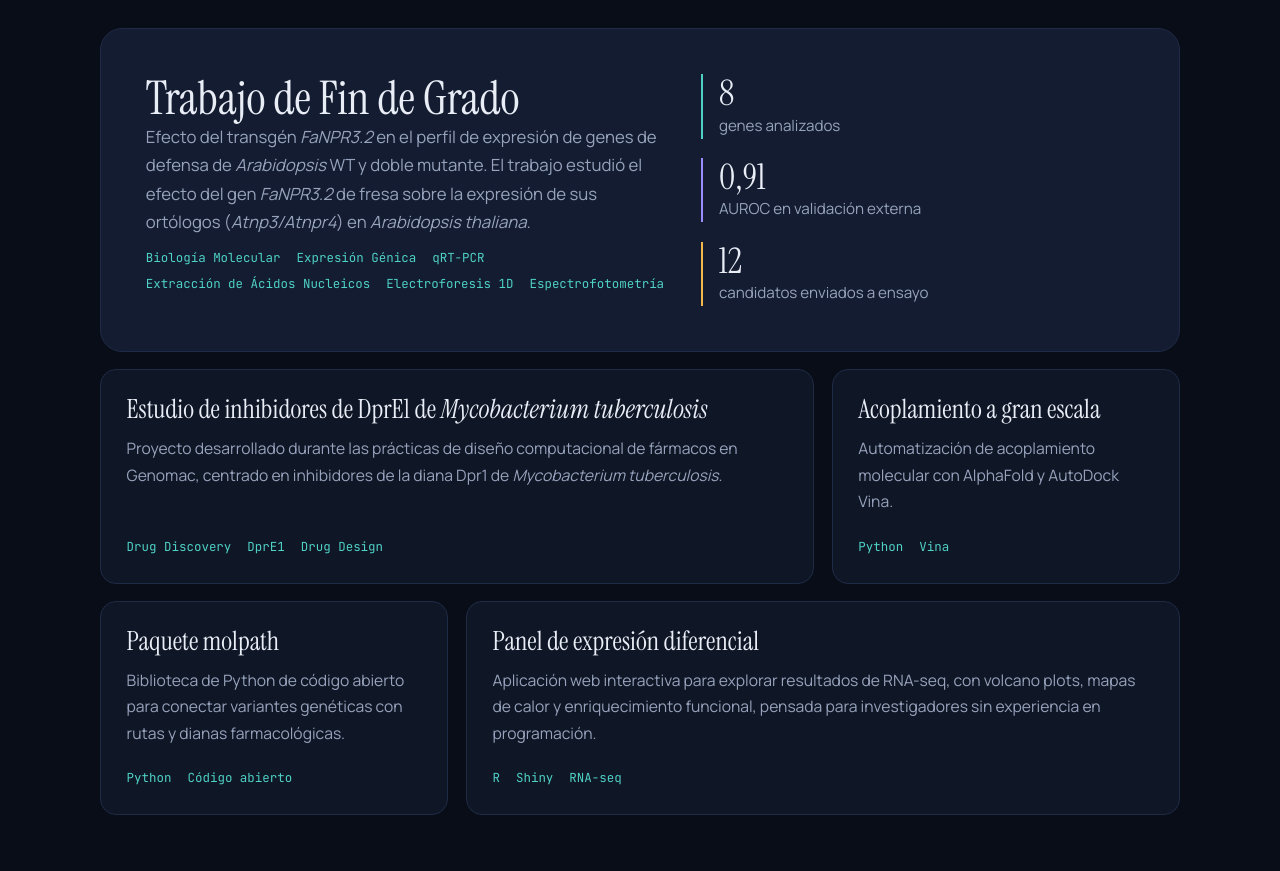
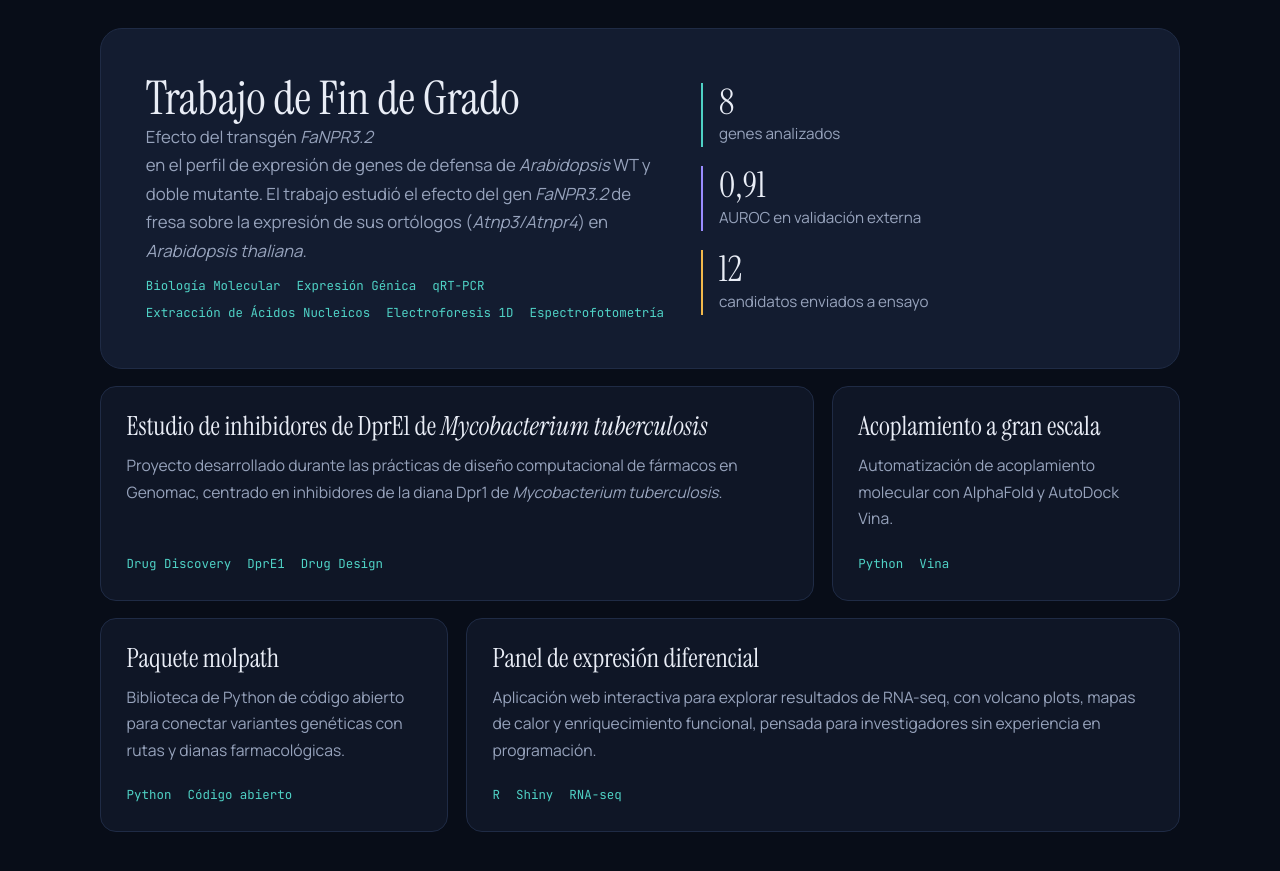
Before and after one commit to jmunoz-R/Portfolio-Web, a plain HTML site: page index.html in a window 1280 px wide. Shown: the part 4380-5251 px from the top of the page. Drawn offline with Linux system fonts and the light colour scheme.

Commit message:
Update index.html

```diff
--- a/index.html
+++ b/index.html
@@ -299,7 +299,7 @@ footer{padding:2rem 0 2.5rem;color:var(--muted);font-size:.88rem;border-top:1px
         <article class="card feature">
           <div>
             <h3>Trabajo de Fin de Grado</h3>
-            <p>Efecto del transgén <em>FaNPR3.2</em> en el perfil de expresión de genes de defensa de <em>Arabidopsis</em> WT y doble mutante. El trabajo estudió el efecto del gen <em>FaNPR3.2</em> de fresa sobre la expresión de sus ortólogos (<em>Atnp3/Atnpr4</em>) en <em>Arabidopsis thaliana</em>. </p>
+            <p>Efecto del transgén <em>FaNPR3.2</em> <p>en el perfil de expresión de genes de defensa de <em>Arabidopsis</em> WT y doble mutante. El trabajo estudió el efecto del gen <em>FaNPR3.2</em> de fresa sobre la expresión de sus ortólogos (<em>Atnp3/Atnpr4</em>) en <em>Arabidopsis thaliana</em>. </p></p>
             <ul class="tags"><li>Biología Molecular</li><li>Expresión Génica</li><li>qRT-PCR</li><li>Extracción de Ácidos Nucleicos</li><li>Electroforesis 1D</li><li>Espectrofotometría</li></ul>
           </div>
           <ul class="res">
```
